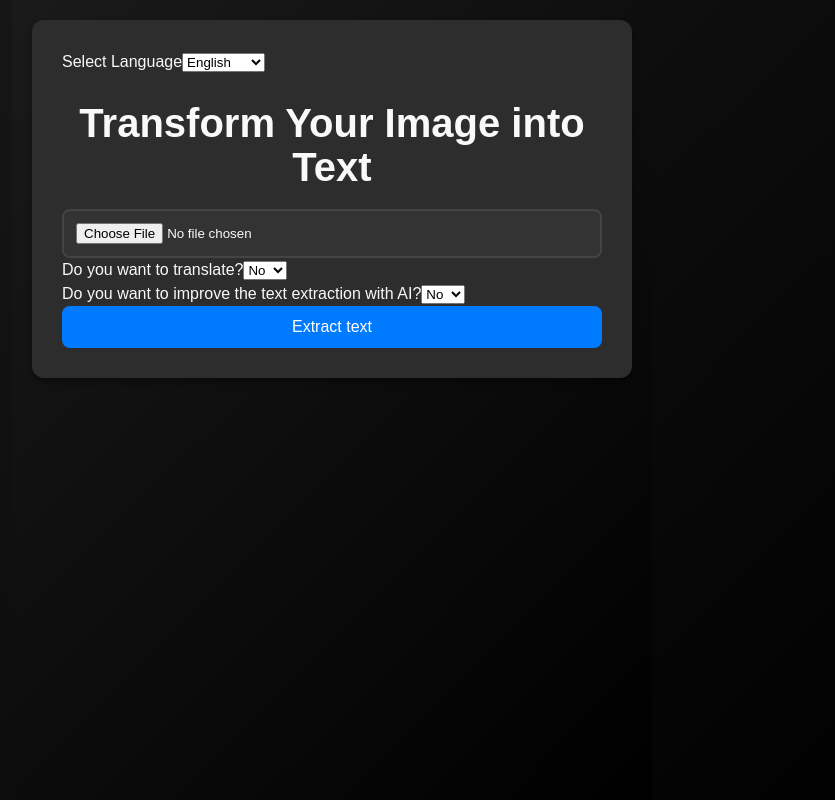
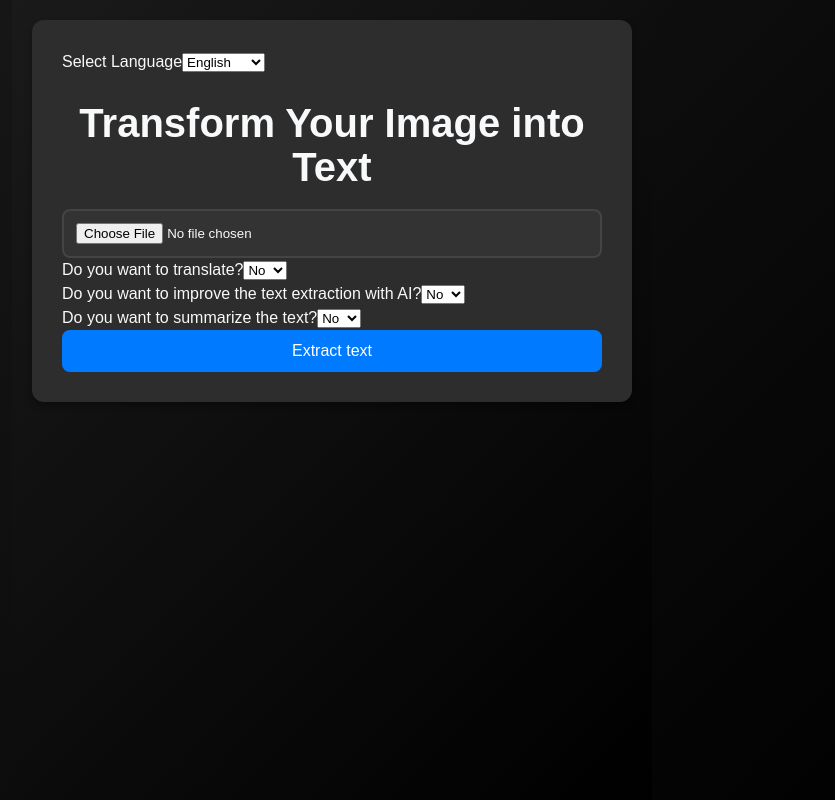
Before and after one commit to HugoNicolau/text-extraction-react, a React (Vite) app: page / in a window 1280 px wide. Shown: the whole page, without its empty margins (308-1143 px from the left). Built offline with nearby package versions, Linux system fonts and the light colour scheme.

Commit message:
feat: add option to summarize text in the extraction form

```diff
--- a/src/App.tsx
+++ b/src/App.tsx
@@ -11,6 +11,7 @@ const App: React.FC = () => {
   const [targetLanguage, setTargetLanguage] = useState<string>('en');
   const [language, setLanguage] = useState<string>('en');
   const [improveExtraction, setImproveExtraction] = useState<string>('no');
+  const [summarizeText, setSummarizeText] = useState<string>('no');
 
   const handleFileChange = (event: React.ChangeEvent<HTMLInputElement>) => {
     if (event.target.files && event.target.files[0]) {
@@ -33,6 +34,11 @@ const App: React.FC = () => {
   const handleImproveExtractionChange = (event: React.ChangeEvent<HTMLSelectElement>) => {
     setImproveExtraction(event.target.value);
   };
+
+  const handleSummarizeTextChange = (event: React.ChangeEvent<HTMLSelectElement>) => {
+    setSummarizeText(event.target.value);
+  }
+
   const handleSubmit = async (event: React.FormEvent) => {
     event.preventDefault();
     if (!file) {
@@ -51,6 +57,9 @@ const App: React.FC = () => {
     }
     if (translate.toLowerCase() === 'yes') {
       formData.append('targetLanguage', targetLanguage);
+    }
+    if (summarizeText.toLowerCase() === 'yes') {
+      formData.append('summarizeText', summarizeText);
     }
 
     try {
@@ -114,6 +123,13 @@ const App: React.FC = () => {
             <option value="yes">{language === 'en' ? 'Yes' : 'Sim'}</option>
           </select>
         </div>
+        <div className="mb-3">
+          <label htmlFor="summarizeText" className="form-label">{language === 'en' ? 'Do you want to summarize the text?' : 'Você quer resumir o texto?'}</label>
+          <select id="summarizeText" value={summarizeText} onChange={handleSummarizeTextChange} className="form-control">
+            <option value="no">{language === 'en' ? 'No' : 'Não'}</option>
+            <option value="yes">{language === 'en' ? 'Yes' : 'Sim'}</option>
+          </select>
+        </div>
         <button type="submit" className="btn btn-primary" disabled={isLoading}>
           {isLoading ? (language === 'en' ? 'Extracting...' : 'Extraindo...') : (language === 'en' ? 'Extract text' : 'Extrair texto')}
         </button>
```
